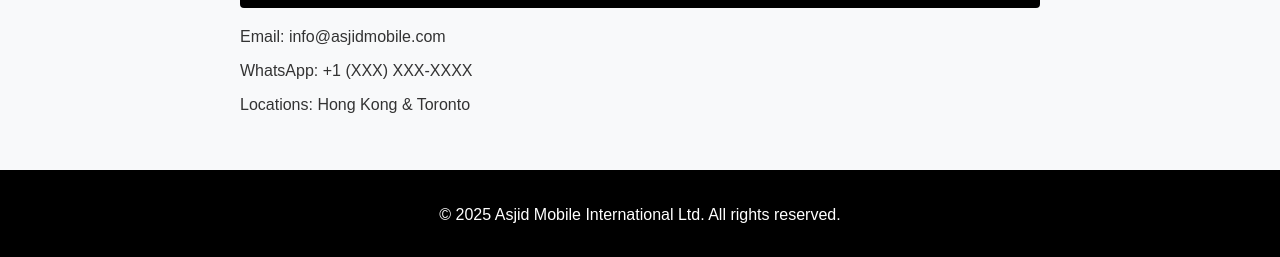
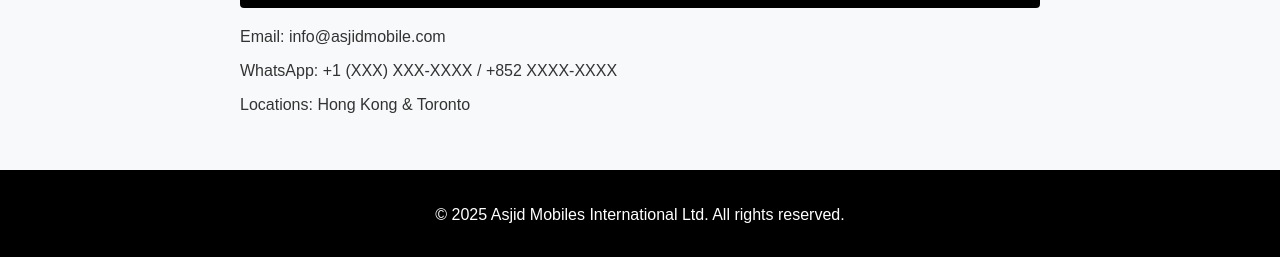
Before and after one commit to AliAsjid/asjidmobile, a plain HTML site: page index.html in a window 1280 px wide. Shown: the part 1381-1638 px from the top of the page. Drawn offline with Linux system fonts and the light colour scheme; a web font is replaced by a local one.

Commit message:
small tweaks (1.2)

```diff
--- a/index.html
+++ b/index.html
@@ -3,7 +3,7 @@
 <head>
   <meta charset="UTF-8" />
   <meta name="viewport" content="width=device-width, initial-scale=1.0" />
-  <title>Asjid Mobile International</title>
+  <title>Asjid Mobiles International</title>
   <link rel="stylesheet" href="./style.css" />
   <link href="https://fonts.googleapis.com/css2?family=Tilt+Warp&family=Unbounded&display=swap" rel="stylesheet">
 </head>
@@ -61,7 +61,7 @@
       <button type="submit">Request a Quote</button>
     </form>
     <p>Email: info@asjidmobile.com</p>
-    <p>WhatsApp: +1 (XXX) XXX-XXXX</p>
+    <p>WhatsApp: +1 (XXX) XXX-XXXX / +852 XXXX-XXXX</p>
     <p>Locations: Hong Kong & Toronto</p>
   </section>
 
@@ -70,7 +70,7 @@
   </a>
 
   <footer>
-    <p>&copy; 2025 Asjid Mobile International Ltd. All rights reserved.</p>
+    <p>&copy; 2025 Asjid Mobiles International Ltd. All rights reserved.</p>
   </footer>
 
   <script src="./script.js"></script>
```
